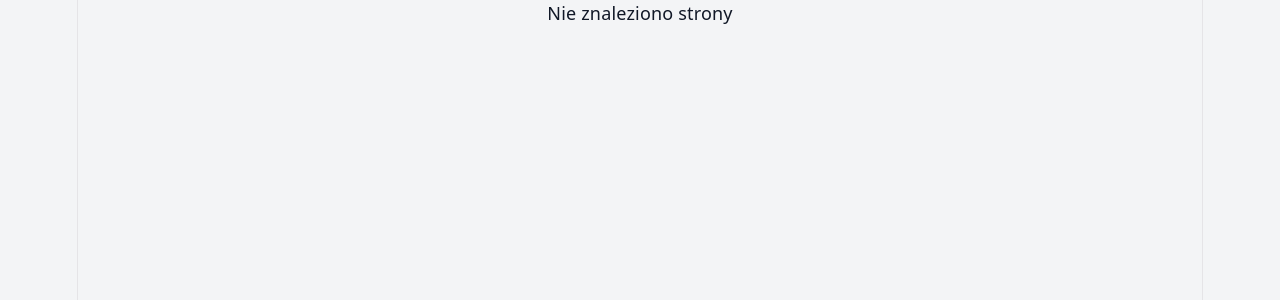
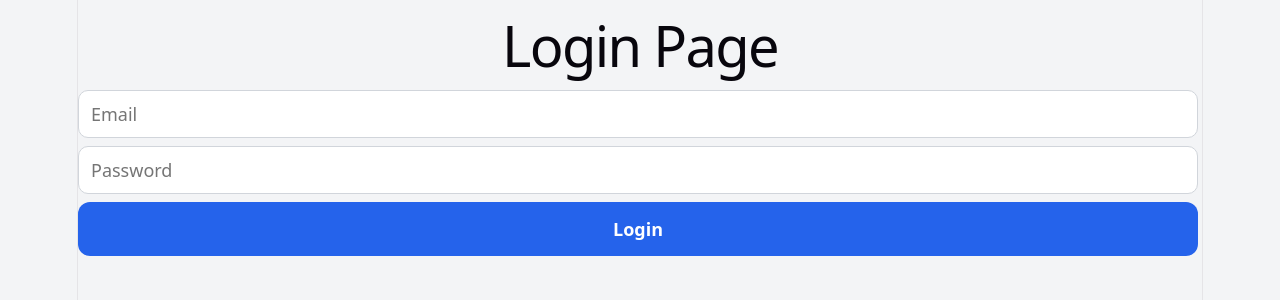
Before and after one commit to dompezda/GymAssistant, a React (Vite) app in the folder frontend/: page /login in a window 1280 px wide. Shown: the top 300 px of the page. Built offline with nearby package versions, Linux system fonts and the light colour scheme.

Commit message:
feat: add authentication context and session validation

```diff
--- a/frontend/src/App.tsx
+++ b/frontend/src/App.tsx
@@ -1,4 +1,4 @@
-import { BrowserRouter, Routes, Route } from "react-router-dom";
+import { BrowserRouter, Routes, Route, Navigate } from "react-router-dom";
 import MainMenu from "./components/mainMenu/mainMenu";
 import ExercisesPage from "./components/pages/exercise/exercisesPage";
 import SettingsPage from "./components/pages/settingsPage";
@@ -17,13 +17,19 @@ import WorkoutSessionSummaryPage from "./components/pages/session/workoutSession
 import WorkoutTemplateEdit from "./components/pages/templates/workoutTemplateEdit";
 import WorkoutSessionsPage from "./components/pages/session/workoutSessionsPage";
 import ExerciseHistory from "./components/pages/exercise/exerciseHistory";
+import LoginPage from "./components/pages/loginPage";
+import AuthProvider from "./auth/AuthProvider";
+
 
 function App() {
   return (
     <BrowserRouter>
+      <AuthProvider>
         <main className="app">
           <Routes>
-          <Route path="/" element={<MainMenu />} />
+            <Route path="/" element={<Navigate to="/login" replace />} />
+            <Route path="/login" element={<LoginPage />} />
+            <Route path="/main-menu" element={<MainMenu />} />
             <Route path="/settings" element={<SettingsPage />} />
             <Route path="/exercises" element={<ExercisesPage />} />
             <Route path="/exercises/:id/history" element={<ExerciseHistory/>}/>
@@ -45,6 +51,7 @@ function App() {
             <Route path="*" element={<div>Nie znaleziono strony</div>} />
           </Routes>
         </main>
+      </AuthProvider>
     </BrowserRouter>
   );
 }
--- /dev/null
+++ b/frontend/src/auth/AuthProvider.tsx
@@ -0,0 +1,69 @@
+import { useEffect, useState, type ReactNode } from "react";
+import {
+    AuthContext,
+    type AuthContextValue,
+    type AuthStatus,
+    type AuthUser,
+} from "./authContext";
+
+type AuthProviderProps = {
+    children: ReactNode;
+};
+
+export default function AuthProvider({ children }: AuthProviderProps) {
+
+const [status, setStatus] = useState<AuthStatus>("loading");
+const [user, setUser] = useState<AuthUser | null>(null);
+
+const authContextValue: AuthContextValue = {
+    status,
+    user,
+};
+useEffect(() => {
+    console.log("Auth state changed:", status, user);
+}, [status, user]);
+
+
+useEffect(() => {
+
+    async function checkAuthentication() {
+        const accessToken = localStorage.getItem("accessToken");
+        if(!accessToken) {
+            setStatus("unauthenticated");
+            return;
+        };
+        try
+        {
+            const response = await fetch("http://localhost:5235/api/auth/me", {
+            headers: {
+                Authorization: `Bearer ${accessToken}`,
+                },
+            });
+
+            if (!response.ok) {
+                localStorage.removeItem("accessToken");
+                localStorage.removeItem("expiresAtUtc");
+                setUser(null);
+                setStatus("unauthenticated");
+                return;
+            }
+
+            const userData: AuthUser = await response.json();
+            setUser(userData);
+            setStatus("authenticated");
+        }
+        catch
+        {
+            setUser(null);
+            setStatus("unauthenticated");
+        }
+    }
+    checkAuthentication();
+},[]);
+
+return (
+    <AuthContext.Provider value={authContextValue}>
+        {children}
+    </AuthContext.Provider>
+);
+}
--- /dev/null
+++ b/frontend/src/auth/authContext.ts
@@ -0,0 +1,20 @@
+import { createContext } from "react";
+
+export type AuthStatus =
+    | "loading"
+    | "authenticated"
+    | "unauthenticated";
+
+export type AuthUser = {
+    id: string;
+    email: string;
+};
+
+export type AuthContextValue = {
+    status: AuthStatus;
+    user: AuthUser | null;
+};
+
+export const AuthContext = createContext<AuthContextValue | undefined>(
+    undefined
+);
--- a/frontend/src/components/mainMenu/mainMenu.tsx
+++ b/frontend/src/components/mainMenu/mainMenu.tsx
@@ -4,6 +4,28 @@ import '../../styles/global.css';
 
 export default function MainMenu() {
   const navigate = useNavigate();
+
+  async function checkMe(): Promise<void> {
+    const accessToken = localStorage.getItem("accessToken");
+
+    if (!accessToken) {
+        console.error("Access token is missing");
+        return;
+    }
+    const response = await fetch("http://localhost:5235/api/auth/me", {
+        headers: {
+            Authorization: `Bearer ${accessToken}`,
+        },
+    });
+
+    if (!response.ok) {
+        console.error("Check me failed:", response.status);
+        return;
+    }
+
+    const user = await response.json();
+    console.log(user);
+}
 
   return (
     <section className="page main-menu">
@@ -14,6 +36,7 @@ export default function MainMenu() {
       <button className="btn btn-secondary" onClick={() => navigate("/workout-sessions/start")}>Rozpocznij trening</button>
       <button className="btn btn-secondary" onClick={() => navigate("/workout-sessions")}>Historia treningów</button>
       <button className="btn btn-secondary" onClick={() => navigate("/settings")}>Ustawienia</button>
+      <button className="btn btn-secondary" onClick={() => checkMe()}>Check Me</button>
     </section>
   );
 }
--- /dev/null
+++ b/frontend/src/components/pages/loginPage.tsx
@@ -0,0 +1,73 @@
+import { useState } from "react";
+import { useNavigate } from "react-router-dom";
+
+
+type LoginResponse = {
+    accessToken: string;
+    expiresAtUtc: string;
+};
+export default function LoginPage() {
+
+    const navigate = useNavigate();
+    const [email, setEmail] = useState("");
+    const [password, setPassword] = useState("");
+    const [error, setError] = useState("");
+
+    async function login(): Promise<void> {
+        setError("");
+
+        try {
+        const response = await fetch("http://localhost:5235/api/auth/login", {
+            method: "POST",
+            headers: {
+                "Content-Type": "application/json",
+            },
+            body: JSON.stringify({
+                email: email,
+                password: password,
+            }),
+        });
+        if (response.status === 401) {
+            setError("Nieprawidłowy email lub hasło.");
+            return;
+        }
+
+        if (!response.ok) {
+            setError("Wystąpił błąd. Spróbuj ponownie.");
+            return;
+        }
+
+        const data : LoginResponse = await response.json();
+        localStorage.setItem("accessToken", data.accessToken);
+        localStorage.setItem("expiresAtUtc", data.expiresAtUtc);
+        navigate("/main-menu");
+    }
+    catch {
+        setError("Wystąpił błąd. Spróbuj ponownie.");
+    }}
+
+    return (
+
+        <div className="loginPage">
+            <h1>Login Page</h1>
+            <div className="modal-body">
+                <input
+                    type="text"
+                    placeholder="Email"
+                    value={email}
+                    onChange={(e) => setEmail(e.target.value)}
+                />
+                <input
+                    type="password"
+                    placeholder="Password"
+                    value={password}
+                    onChange={(e) => setPassword(e.target.value)}
+                />
+                {error && <p>{error}</p>}
+                <button className="btn btn-primary" onClick={() => login()}>
+                    Login
+                </button>
+            </div>
+        </div>
+    )
+}
```
Lines whose indentation alone changed are shown as unchanged.
